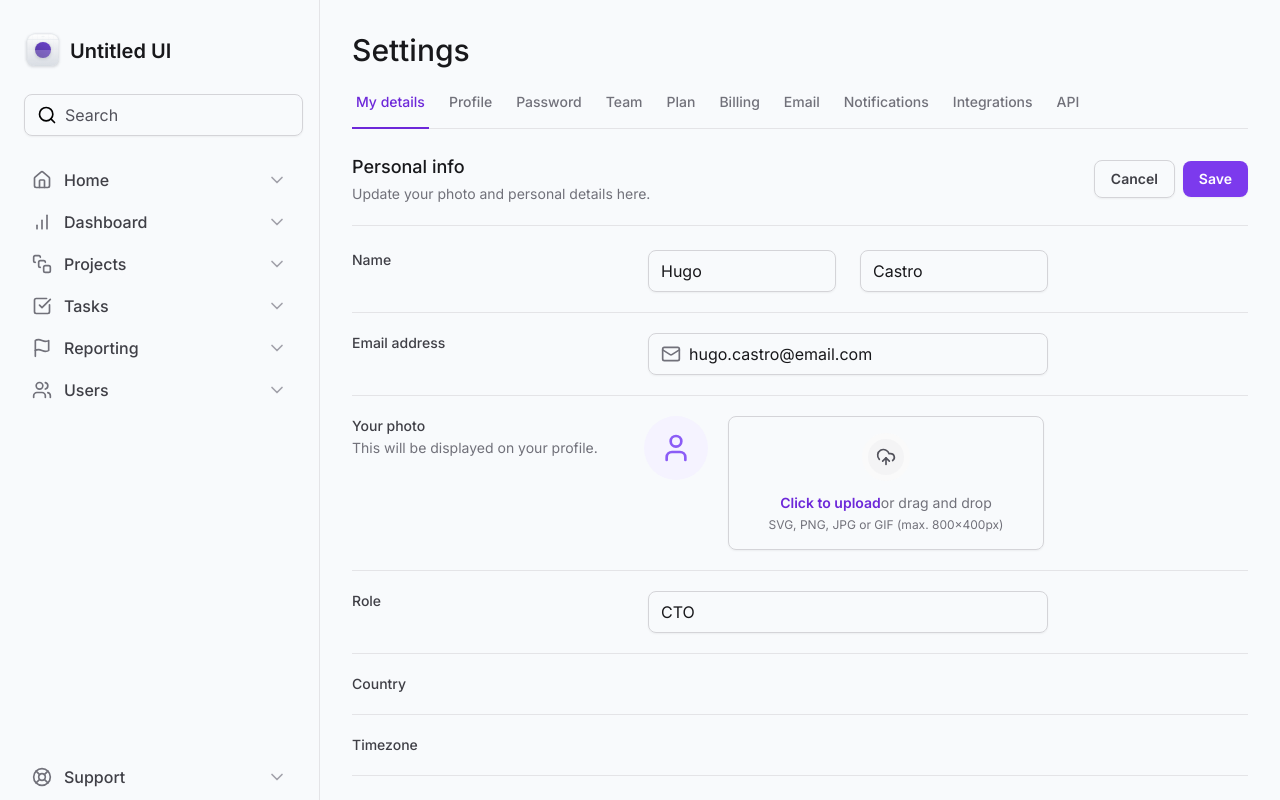
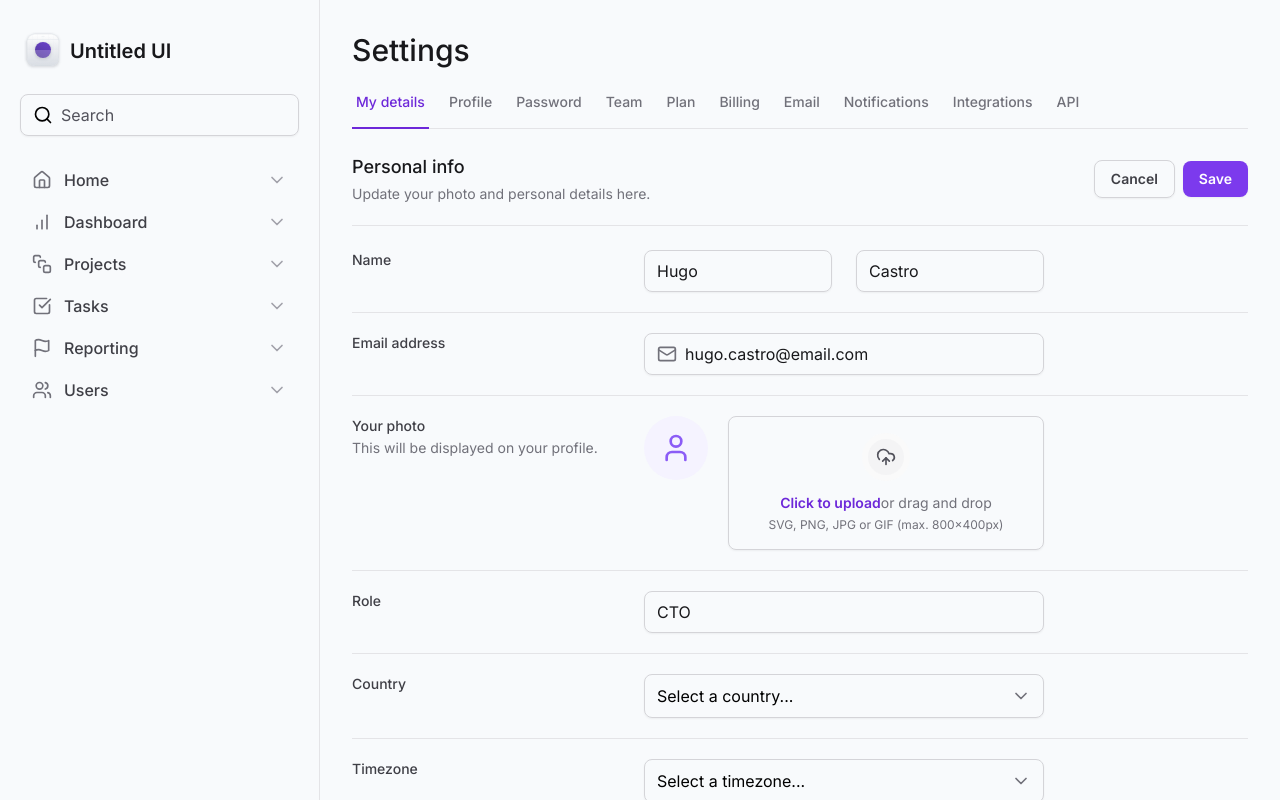
Before and after one commit to HugoNCastro/tailwind-next, a Next.js app: page / in a window 1280 px wide. Shown: the top 800 px of the page. Built offline with nearby package versions, Linux system fonts and the light colour scheme.

Commit message:
Create Select component

```diff
--- a/package.json
+++ b/package.json
@@ -9,6 +9,7 @@
     "lint": "next lint"
   },
   "dependencies": {
+    "@radix-ui/react-select": "^2.1.1",
     "@radix-ui/react-tabs": "^1.1.0",
     "framer-motion": "^11.3.30",
     "lucide-react": "^0.429.0",
--- a/src/app/page.tsx
+++ b/src/app/page.tsx
@@ -3,6 +3,8 @@
 import { Mail } from "lucide-react";
 import * as FileInput from '@/components/Form/FileInput'
 import * as Input from '@/components/Input'
+import { Select } from "@/components/Form/Select";
+import { SelectItem } from "@/components/Form/Select/SelectIem";
 
 export default function Home() {
   return (
@@ -96,7 +98,12 @@
             >
               Country
             </label>
-            <div></div>
+
+            <Select placeholder="Select a country...">
+              <SelectItem text="Brazil" value="br"/>
+              <SelectItem text="United States" value="us"/>
+            </Select>
+
           </div>
 
           <div className="grid grid-cols-form gap-3 pt-5">
@@ -106,7 +113,10 @@
             >
               Timezone
             </label>
-            <div></div>
+            <Select placeholder="Select a timezone...">
+              <SelectItem text="Pacific Standard Time (UTC-08:00)" value="pacific"/>
+              <SelectItem text="America São Paulo (UTC-03:00)" value="america"/>
+            </Select>
           </div>
 
           <div className="grid grid-cols-form gap-3 pt-5">
--- /dev/null
+++ b/src/components/Form/Select/SelectIem.tsx
@@ -0,0 +1,25 @@
+'use client'
+
+import * as Select from '@radix-ui/react-select'
+import { Check } from "lucide-react";
+
+export type SelectItemProps = Select.SelectItemProps & {
+  text: string
+}
+
+export function SelectItem({ text, ...props }: SelectItemProps) {
+  return (
+    <Select.Item
+      className='flex items-center justify-between gap-2 px-3 py-2.5 outline-none data-[highlighted]:bg-zinc-50'
+      {...props}
+    >
+      <Select.ItemText className='text-black'>
+        {text}
+      </Select.ItemText>
+
+      <Select.ItemIndicator>
+        <Check className='w-4 h-4 text-violet-500' />
+      </Select.ItemIndicator>
+    </Select.Item>
+  )
+}
--- /dev/null
+++ b/src/components/Form/Select/index.tsx
@@ -0,0 +1,43 @@
+'use client'
+
+import * as SelectPrimitive from '@radix-ui/react-select'
+import { ChevronDown } from 'lucide-react'
+import { SelectItem } from './SelectIem'
+import { ReactNode } from 'react'
+
+export interface SelectProps {
+  children: ReactNode
+  placeholder: string
+}
+
+export function Select({ children, placeholder }: SelectProps) {
+  return (
+    <SelectPrimitive.Root>
+      <SelectPrimitive.Trigger
+        className="flex h-11 w-full items-center justify-between gap-2 rounded-lg border border-zinc-300 px-3 py-2 shadow-sm data-[placeholder:text-zinc-600]    "
+      >
+        <SelectPrimitive.Value
+          className="text-black"
+          placeholder={placeholder}
+        />
+        <SelectPrimitive.Icon>
+          <ChevronDown className="h-5 w-5 text-zinc-500" />
+        </SelectPrimitive.Icon>
+      </SelectPrimitive.Trigger>
+
+      <SelectPrimitive.Portal>
+        <SelectPrimitive.Content
+          side='bottom'
+          position='popper'
+          sideOffset={8}
+          className='z-10 rounded-lg border border-zinc-200 bg-white w-[--radix-select-trigger-width] overflow-hidden'
+        >
+          <SelectPrimitive.Viewport>
+            {children}
+          </SelectPrimitive.Viewport>
+        </SelectPrimitive.Content>
+      </SelectPrimitive.Portal>
+    </SelectPrimitive.Root>
+
+  )
+}
--- a/src/components/input.tsx
+++ b/src/components/input.tsx
@@ -25,7 +25,7 @@
 export function Root(props: RootProps) {
     return (
         <div
-            className="flex mx-1 w-full items-center gap-2 rounded-lg border border-zinc-300 px-3 py-2 shadow-sm"
+            className="flex w-full items-center gap-2 rounded-lg border border-zinc-300 px-3 py-2 shadow-sm"
             {...props}
         >
         </div>
```
Also changed, not shown: 1 other file (tests, documents, lock files or other folders).
